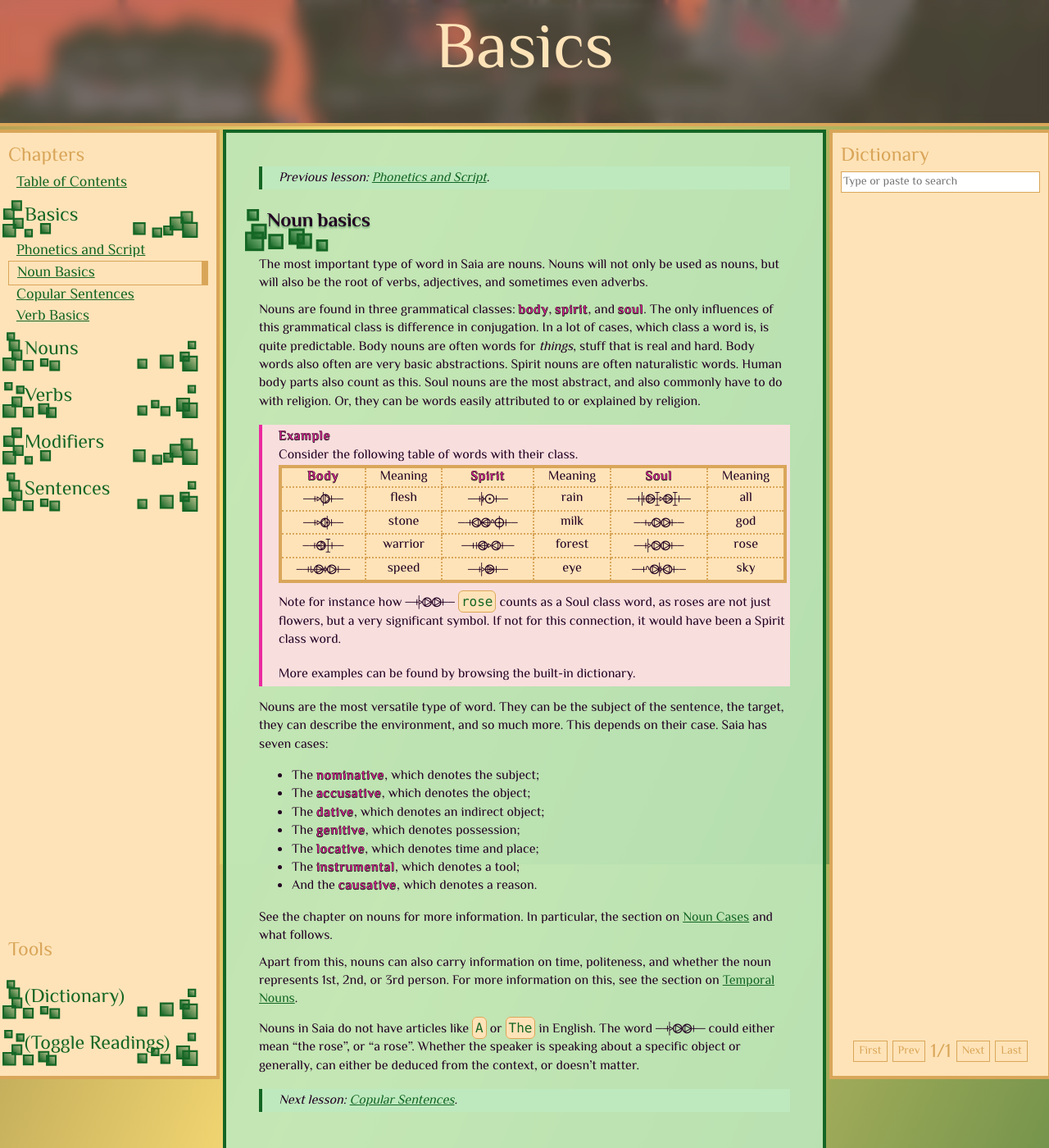
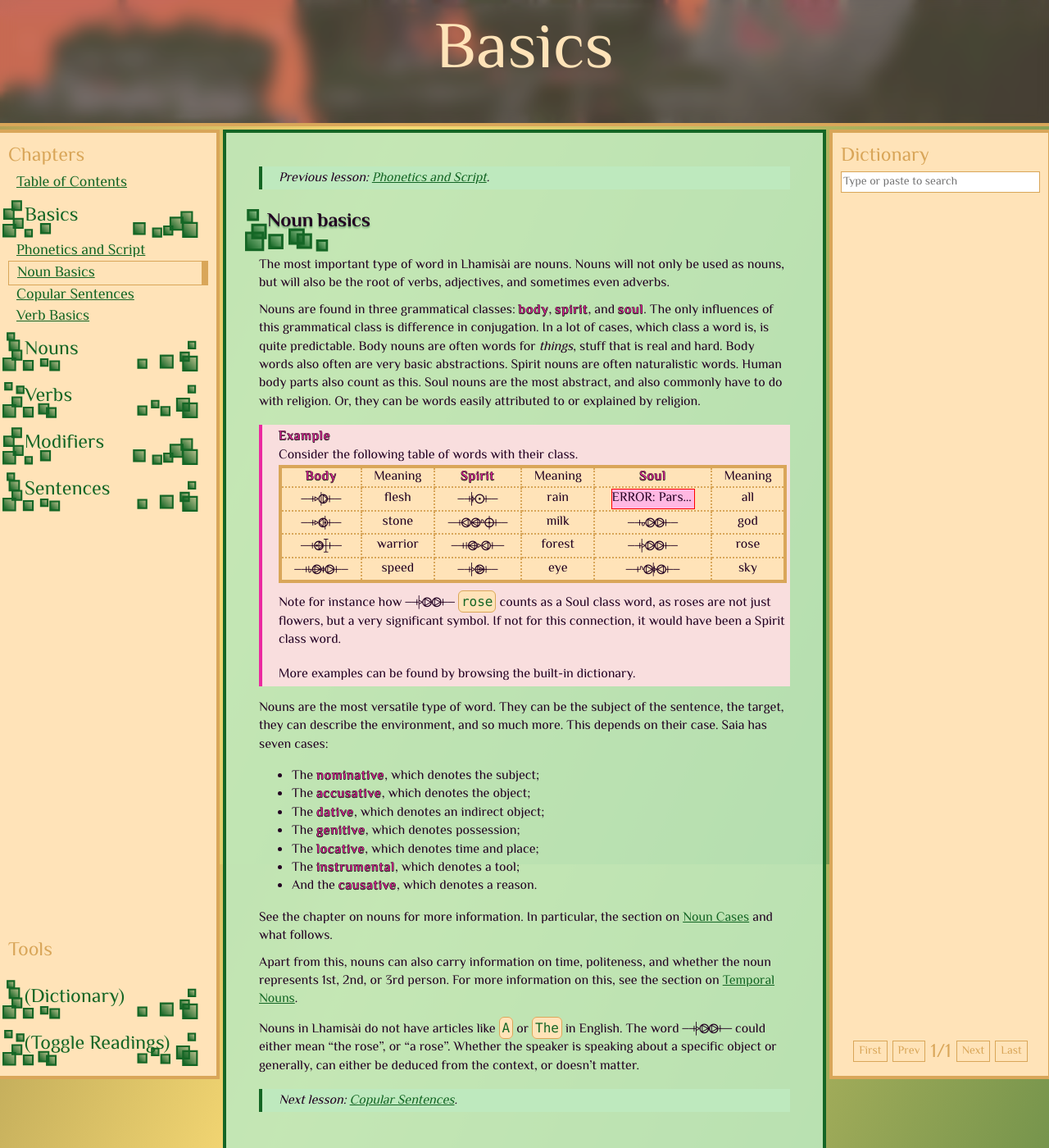
Before and after one commit to vvnnif/forklang, a Jekyll site: the page built from _grammar/nouns.md, in a window 1280 px wide and 1400 px high. Shown: the whole window at 82% size. Built offline with Jekyll 4.4.1, drawn with Linux system fonts in a browser that asks for light colours.

Commit message:
Update nouns.md

```diff
--- a/_grammar/nouns.md
+++ b/_grammar/nouns.md
@@ -1,7 +1,7 @@
 ---
 ---
 # Noun basics
-The most important type of word in Saia are nouns. Nouns will not only be used as nouns, but will also be the root of verbs, adjectives, and sometimes even adverbs.
+The most important type of word in Lhamisài are nouns. Nouns will not only be used as nouns, but will also be the root of verbs, adjectives, and sometimes even adverbs.
 
 Nouns are found in three grammatical classes: **body**, **spirit**, and **soul**. The only influences of this grammatical class is difference in conjugation. In a lot of cases, which class a word is, is quite predictable. Body nouns are often words for _things_, stuff that is real and hard. Body words also often are very basic abstractions. Spirit nouns are often naturalistic words. Human body parts also count as this. Soul nouns are the most abstract, and also commonly have to do with religion. Or, they can be words easily attributed to or explained by religion.
 
@@ -10,7 +10,7 @@ Nouns are found in three grammatical classes: **body**, **spirit**, and **soul**
 >
 > **Body**  | Meaning | **Spirit**  | Meaning | **Soul**   | Meaning
 > ----------|---------|-------------|---------|------------|---------
-> =[dai]=   | flesh   | =[bho]=     | rain    | =[qàndàn]= | all
+> =[dai]=   | flesh   | =[bho]=     | rain    | =[gòàndàn]= | all
 > =[dòei]=  | stone   | =[eieshiò]= | milk    | =[zhaa]=   | god
 > =[oàn]=   | warrior | =[medei]=   | forest  | =[dhaa]=   | rose
 > =[jàlha]= | speed   | =[dhào]=    | eye     | =[sabhei]= | sky
@@ -32,4 +32,4 @@ See the chapter on nouns for more information. In particular, the section on [No
 
 Apart from this, nouns can also carry information on time, politeness, and whether the noun represents 1st, 2nd, or 3rd person. For more information on this, see the section on [Temporal Nouns](/grammar/temporal-nouns).
 
-Nouns in Saia do not have articles like `A` or `The` in English. The word =[dhaa]= could either mean "the rose", or "a rose". Whether the speaker is speaking about a specific object or generally, can either be deduced from the context, or doesn't matter.
+Nouns in Lhamisài do not have articles like `A` or `The` in English. The word =[dhaa]= could either mean "the rose", or "a rose". Whether the speaker is speaking about a specific object or generally, can either be deduced from the context, or doesn't matter.
```
